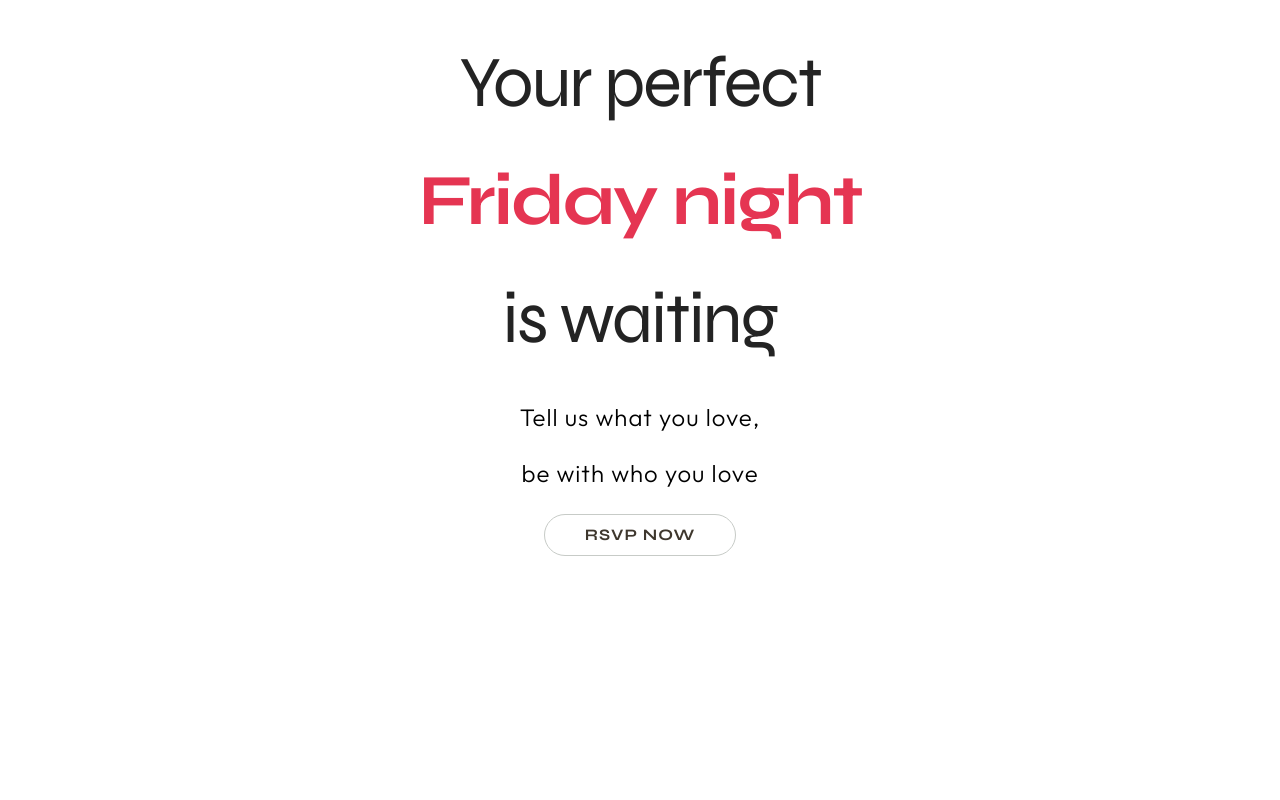
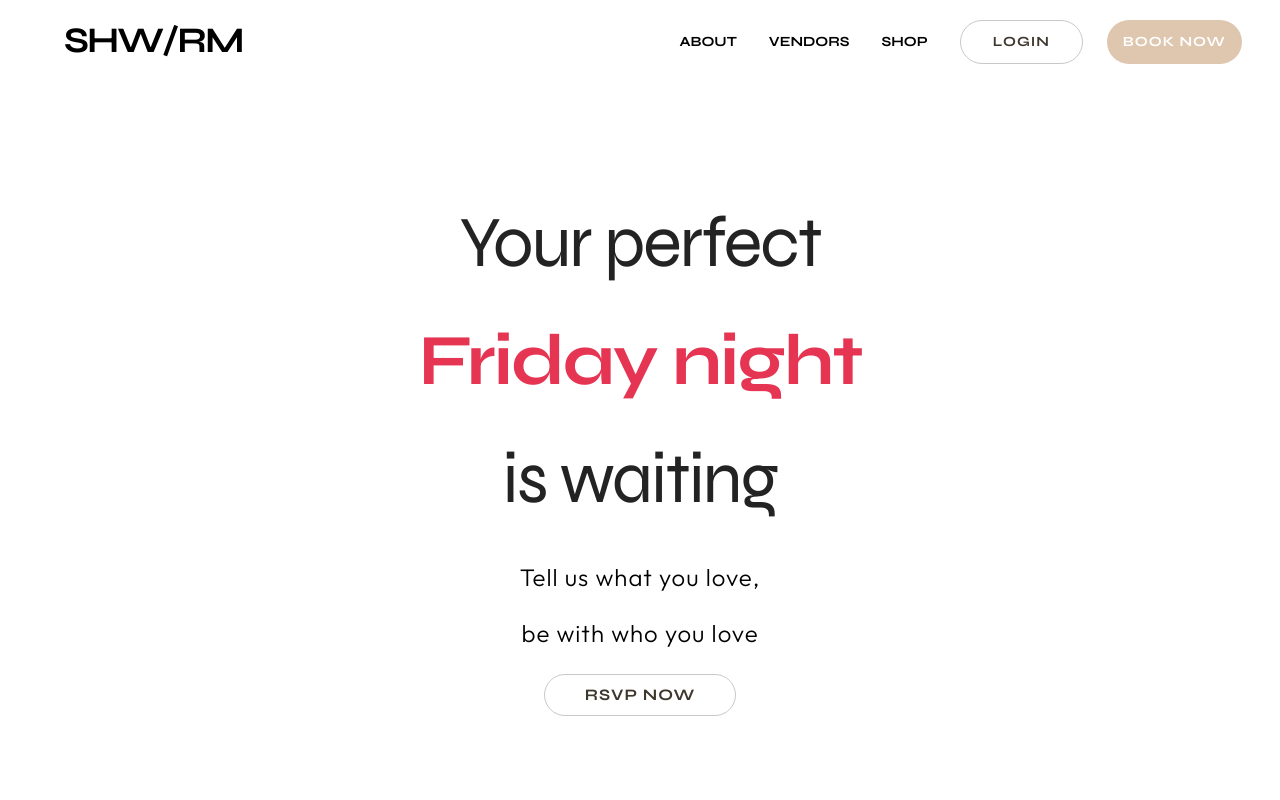
Before and after one commit to ginsueddy/showcase, a React (Create React App) app in the folder frontend/: page / in a window 1280 px wide. Shown: the top 800 px of the page. Built offline with nearby package versions, Linux system fonts and the light colour scheme; some icons are missing.

Commit message:
finished header

```diff
--- a/frontend/src/components/screens/Home/index.jsx
+++ b/frontend/src/components/screens/Home/index.jsx
@@ -2,9 +2,10 @@ import styled from 'styled-components';
 import { ChevronDown } from '@styled-icons/feather';
 import { Link } from 'react-router-dom';
 import useWindowDimensions from '../../../hooks/useWindowDimensions';
+import Header from '../../shared/Header';
 import Footer from '../../shared/Footer';
 
-const Header = styled.h1`
+const HeaderText = styled.h1`
     font-family: 'Syne', sans-serif;
     font-style: normal;
     font-weight: normal;
@@ -58,11 +59,12 @@ const Home = () => {
 
     return (
         <>
+            <Header />
             <div style={{ height: height * .95 }}>
                 <div style={{}}>
-                    <Header style={{ textAlign: 'center' }}>Your perfect</Header>
+                    <HeaderText style={{ textAlign: 'center' }}>Your perfect</HeaderText>
                     <HighlightedHeader style={{ textAlign: 'center' }}>Friday night</HighlightedHeader>
-                    <Header style={{ textAlign: 'center' }}>is waiting</Header>
+                    <HeaderText style={{ textAlign: 'center' }}>is waiting</HeaderText>
                 </div>
                 <Text style={{ textAlign: 'center' }}>Tell us what you love,</Text>
                 <Text style={{ textAlign: 'center' }}>be with who you love</Text>
@@ -75,7 +77,7 @@ const Home = () => {
             </div>
             <div style={{ height: height * .9, paddingLeft: '10%' }}>
                 <div style={{}}>
-                    <Header style={{ textAlign: 'start' }}>We're throwing a</Header>
+                    <HeaderText style={{ textAlign: 'start' }}>We're throwing a</HeaderText>
                     <HighlightedHeader style={{ color: '#E69C57'}}>party for you</HighlightedHeader>
                 </div>
                 <Text style={{ textAlign: 'start' }}>Personalize your entertainment profile -</Text>
@@ -87,11 +89,11 @@ const Home = () => {
                     </Link>
                 </div>
             </div>
-            <Header>music, food, gaming, art, jewerly, dance, skincare, cocktails, fashion, photography, local, crafts, live</Header>
+            <HeaderText>music, food, gaming, art, jewerly, dance, skincare, cocktails, fashion, photography, local, crafts, live</HeaderText>
             <div style={{ height: height * .9, paddingRight: '12%' }}>
                 <div>
                     <HighlightedHeader style={{ color: '#5DA27D', textAlign: 'end' }}>Discover indie</HighlightedHeader>
-                    <Header style={{ textAlign: 'end' }}>vendors you'll love</Header>
+                    <HeaderText style={{ textAlign: 'end' }}>vendors you'll love</HeaderText>
                 </div>
                 <Text style={{ textAlign: 'end' }}>We partner with up-and-coming</Text>
                 <Text style={{ textAlign: 'end' }}>creators to help you find your</Text>
--- /dev/null
+++ b/frontend/src/components/shared/Header/index.jsx
@@ -0,0 +1,58 @@
+import styled from 'styled-components';
+import useWindowDimensions from '../../../hooks/useWindowDimensions';
+
+const HighlightedHeader = styled.h1`
+    font-family: 'Syne', sans-serif;
+    font-style: normal;
+    font-weight: bold;
+    font-size: 72px;
+    line-height: 97%;
+    letter-spacing: -2px;
+    color: #000000
+`;
+
+const Text = styled.p`
+    font-family: 'Syne';
+    font-style: normal;
+    font-weight: 700;
+    font-size: 13px;
+    line-height: 16px;
+`;
+
+const ButtonText = styled.div`
+    font-family: 'Syne';
+    font-style: normal;
+    font-weight: 700;
+    font-size: 14px;
+    text-align: center;
+    letter-spacing: 1px;
+    color: #3E372D;
+`;
+
+
+const Header = () => {
+    const { height, width } = useWindowDimensions();
+
+    return (
+        <div style={{ width, height: height * .2 }}>
+            <div style={{ paddingLeft: '5%', paddingRight: '3%', display: 'flex', flexDirection: 'row', justifyContent: 'space-between', alignItems: 'center' }}>
+                <HighlightedHeader style={{ fontSize: 36 }}>SHW/RM</HighlightedHeader>
+                <div style={{ display: 'flex', justifyContent: 'space-between' }}>
+                    <div style={{ display: 'flex', flexDirection: 'row', width: '18%', justifyContent: 'space-between' }}>
+                        <Text style={{ fontSize: 14, paddingLeft: 16, paddingRight: 16 }}>ABOUT</Text>
+                        <Text style={{ fontSize: 14, paddingLeft: 16, paddingRight: 16  }}>VENDORS</Text>
+                        <Text style={{ fontSize: 14, paddingLeft: 16, paddingRight: 16  }}>SHOP</Text>
+                        <div onClick={() => console.log()} style={{ borderWidth: '1.5px', borderStyle: 'solid', borderColor: '#C7CBC7', backgroundColor: 'white', marginLeft: 16, marginRight: 24, paddingLeft: 32, paddingRight: 32, paddingTop: 4, paddingBottom: 4, borderRadius: 30, display: 'flex', alignItems: 'center' }}>
+                            <ButtonText>LOGIN</ButtonText>
+                        </div>
+                        <div onClick={() => console.log()} style={{ backgroundColor: '#DEC6AF', paddingLeft: 16, paddingRight: 16, paddingTop: 4, paddingBottom: 4, borderRadius: 30, display: 'flex', alignItems: 'center', whiteSpace: 'nowrap' }}>
+                            <ButtonText style={{ color: 'white' }}>BOOK NOW</ButtonText>
+                        </div>
+                    </div>
+                </div>
+            </div>
+        </div>
+    );
+};
+
+export default Header;
```
